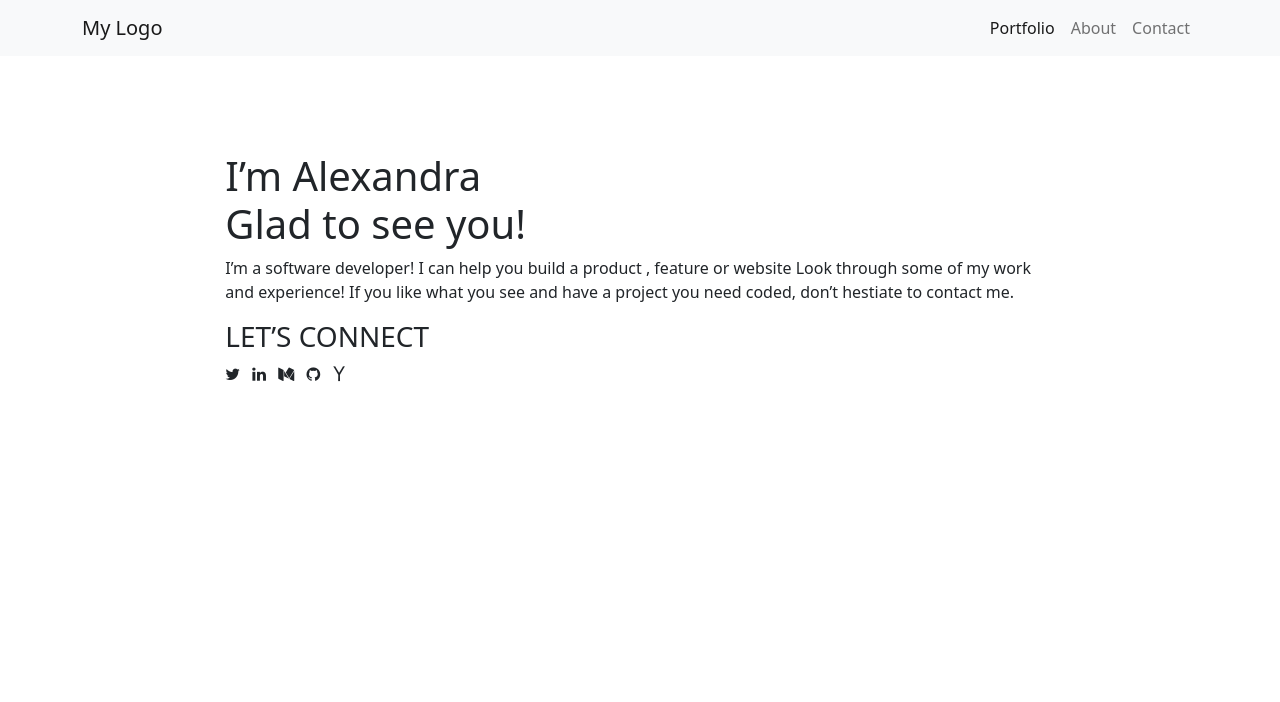
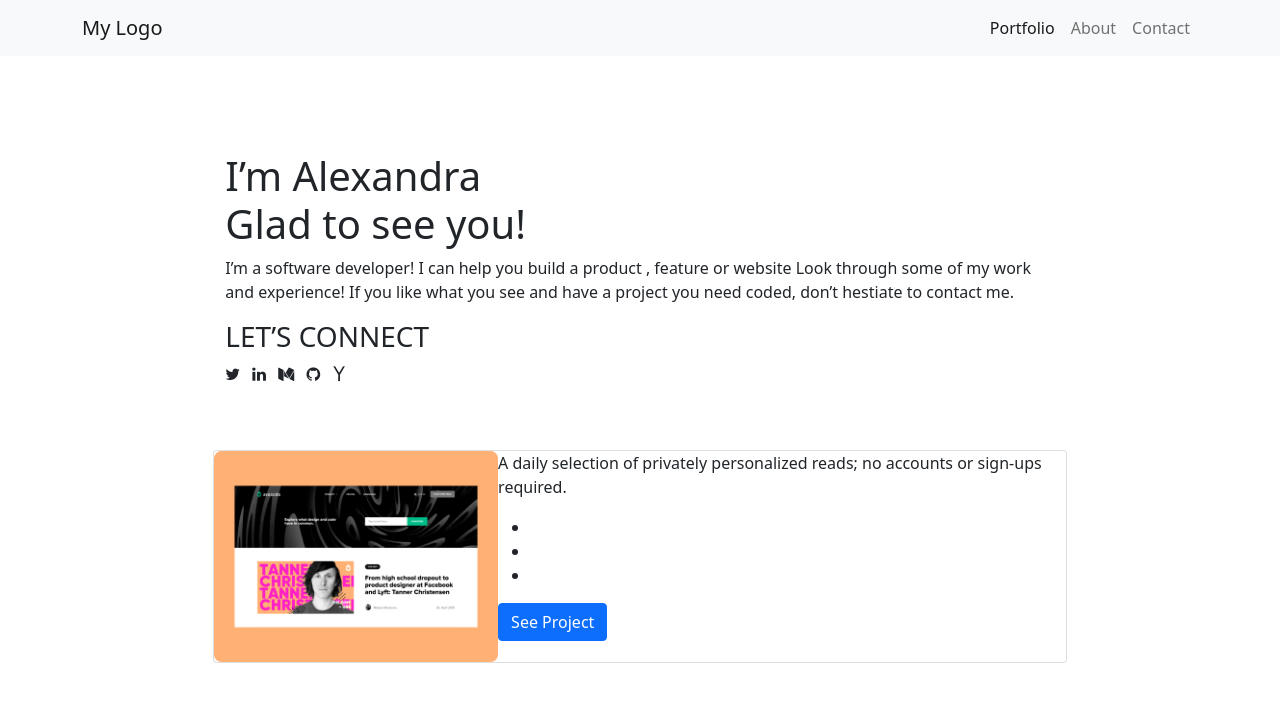
Before and after one commit to wuletawwonte/bootstrap-skeleton, a website: page index.html in a window 1280 px wide. Drawn offline with Linux system fonts and the light colour scheme.

Commit message:
Add project card

```diff
--- a/index.html
+++ b/index.html
@@ -1,5 +1,6 @@
 <!DOCTYPE html>
 <html lang="en">
+
 <head>
   <meta charset="UTF-8" />
   <meta http-equiv="X-UA-Compatible" content="IE=edge" />
@@ -9,17 +10,19 @@
   <!-- Latest compiled and minified CSS -->
   <link href="./bootstrap-5.1.2-dist/css/bootstrap.min.css" rel="stylesheet">
 
-    <link href="https://cdnjs.cloudflare.com/ajax/libs/font-awesome/4.7.0/css/font-awesome.min.css" rel="stylesheet"/>
+  <link href="https://cdnjs.cloudflare.com/ajax/libs/font-awesome/4.7.0/css/font-awesome.min.css" rel="stylesheet">
 
   <!-- Custom style.css file -->
-    <link href="css/style.css" >
+  <link href="css/style.css">
   <!--  -->
 </head>
+
 <body>
   <nav class="navbar navbar-expand-lg navbar-light bg-light">
     <div class="container">
       <a class="navbar-brand" href="#">My Logo</a>
-        <button class="navbar-toggler" type="button" data-bs-toggle="collapse" data-bs-target="#navbarNavAltMarkup" aria-controls="navbarNavAltMarkup" aria-expanded="false" aria-label="Toggle navigation">
+      <button class="navbar-toggler" type="button" data-bs-toggle="collapse" data-bs-target="#navbarNavAltMarkup"
+        aria-controls="navbarNavAltMarkup" aria-expanded="false" aria-label="Toggle navigation">
         <span class="navbar-toggler-icon"></span>
       </button>
       <div>
@@ -32,10 +35,11 @@
     </div>
   </nav>
 
-    <div class="d-flex flex-column mt-5 pt-5 container col-lg-8 ">
+  <div class="d-flex flex-column mt-5 mb-5 pt-5 container col-lg-8 ">
 
     <h1>I’m Alexandra <br>Glad to see you!</h1>
-      <p>I’m a software developer! I can help you build a product , feature or website Look through some of my work and experience! If you like what you see and have a project you need coded, don’t hestiate to contact me.</p>
+    <p>I’m a software developer! I can help you build a product , feature or website Look through some of my work and
+      experience! If you like what you see and have a project you need coded, don’t hestiate to contact me.</p>
     <h3>LET’S CONNECT</h3>
     <div>
       <ul class="list-unstyled">
@@ -48,7 +52,28 @@
     </div>
   </div>
 
+
+  <div class="card mb-8 m-auto col-8">
+    <div class="row g-0">
+      <div class="col-md-4">
+        <img src="img/Portfolio_1.png" class="img-fluid rounded-start" alt="...">
+      </div>
+      <div class="col-md-8">
+        <p class="card-text">A daily selection of privately personalized reads; no accounts or sign-ups required.</p>
+        <div>
+          <ul>
+            <li></li>
+            <li></li>
+            <li></li>
+          </ul>
+        </div>
+        <a href="#" class="btn btn-primary">See Project</a>
+      </div>
+    </div>
+  </div>
+
   <!-- Bootstrap Javascript bundle -->
   <!-- <script src="https://cdn.jsdelivr.net/npm/bootstrap@5.0.2/dist/js/bootstrap.bundle.min.js" integrity="sha384-MrcW6ZMFYlzcLA8Nl+NtUVF0sA7MsXsP1UyJoMp4YLEuNSfAP+JcXn/tWtIaxVXM" crossorigin="anonymous"></script> -->
 </body>
+
 </html>
```
Also changed, not shown: img/Portfolio_1.png (added), img/Portfolio_2.png (added), img/Portfolio_3.png (added), img/Portfolio_4.png (added). Lines whose indentation alone changed are shown as unchanged.
